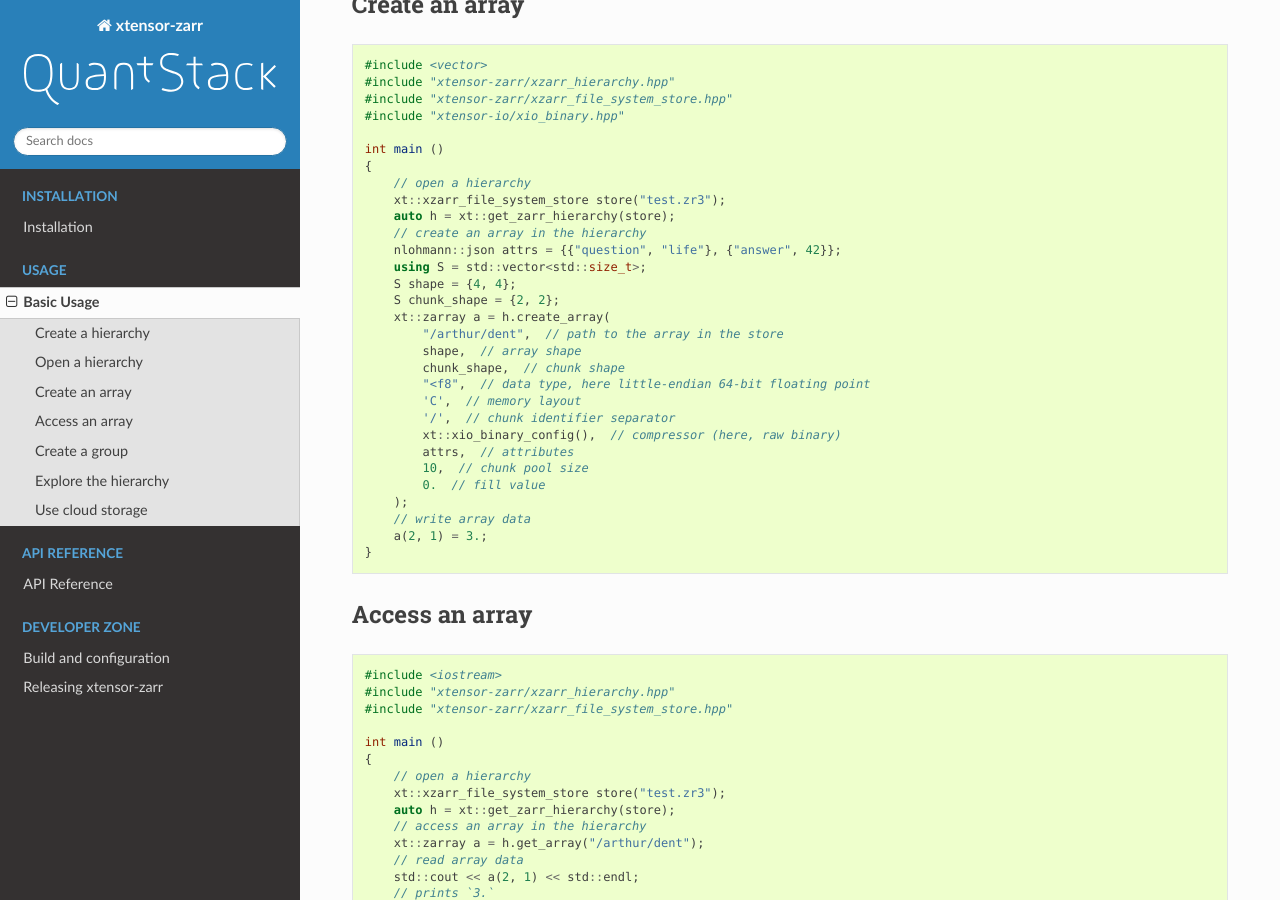
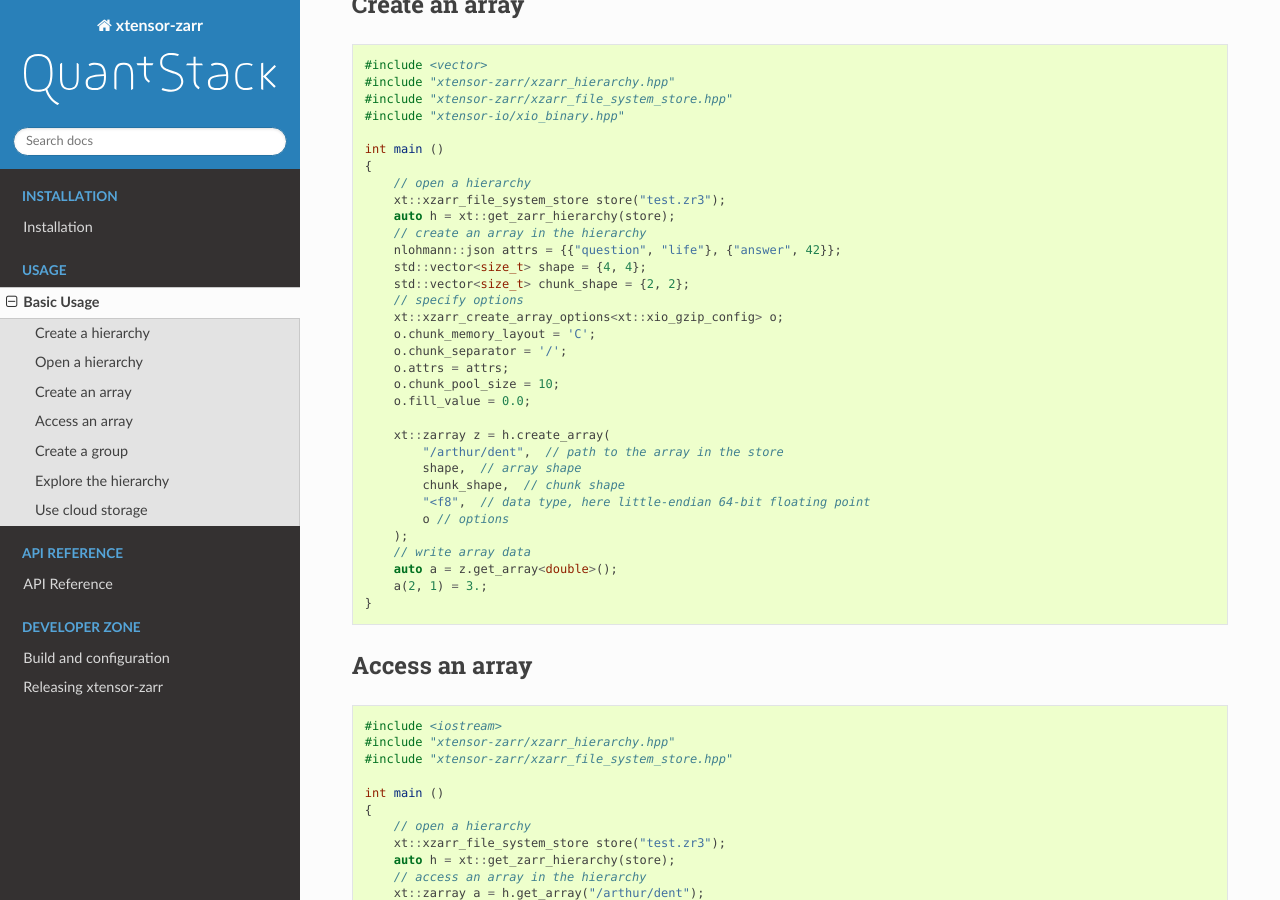
Before and after one commit to xtensor-stack/xtensor-zarr, a Sphinx documentation site: the page built from docs/source/basic_usage.rst, in a window 1280 px wide and 900 px high, scrolled down 686 px. Built offline with Sphinx 7.4.7 and the Read the Docs theme 2.0.0, drawn with Linux system fonts in a browser that asks for light colours.

Commit message:
Update documentation, chapter Create an array

```diff
--- a/docs/source/basic_usage.rst
+++ b/docs/source/basic_usage.rst
@@ -54,22 +54,25 @@ Create an array
         auto h = xt::get_zarr_hierarchy(store);
         // create an array in the hierarchy
         nlohmann::json attrs = {{"question", "life"}, {"answer", 42}};
-        using S = std::vector<std::size_t>;
-        S shape = {4, 4};
-        S chunk_shape = {2, 2};
-        xt::zarray a = h.create_array(
+        std::vector<size_t> shape = {4, 4};
+        std::vector<size_t> chunk_shape = {2, 2};
+        // specify options
+        xt::xzarr_create_array_options<xt::xio_gzip_config> o;
+        o.chunk_memory_layout = 'C';
+        o.chunk_separator = '/';
+        o.attrs = attrs;
+        o.chunk_pool_size = 10;
+        o.fill_value = 0.0;
+
+        xt::zarray z = h.create_array(
             "/arthur/dent",  // path to the array in the store
             shape,  // array shape
             chunk_shape,  // chunk shape
             "<f8",  // data type, here little-endian 64-bit floating point
-            'C',  // memory layout
-            '/',  // chunk identifier separator
-            xt::xio_binary_config(),  // compressor (here, raw binary)
-            attrs,  // attributes
-            10,  // chunk pool size
-            0.  // fill value
+            o // options
         );
         // write array data
+        auto a = z.get_array<double>();
         a(2, 1) = 3.;
     }
 
```
